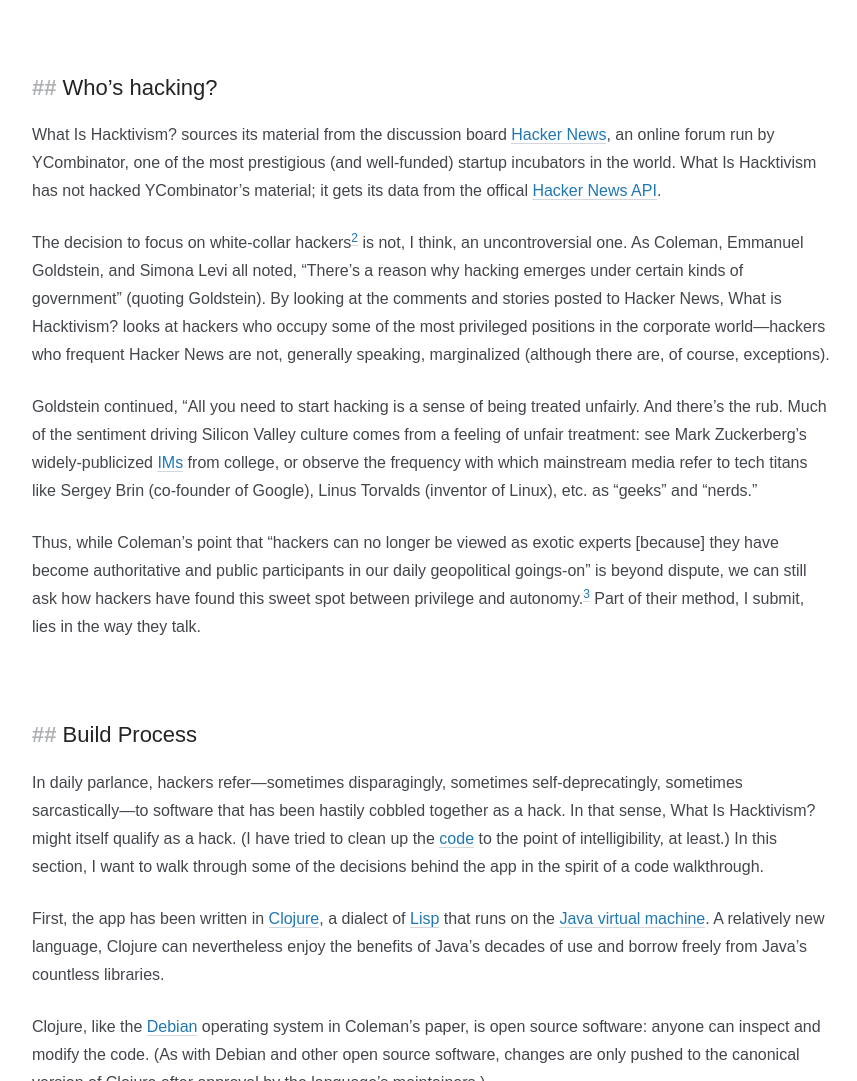
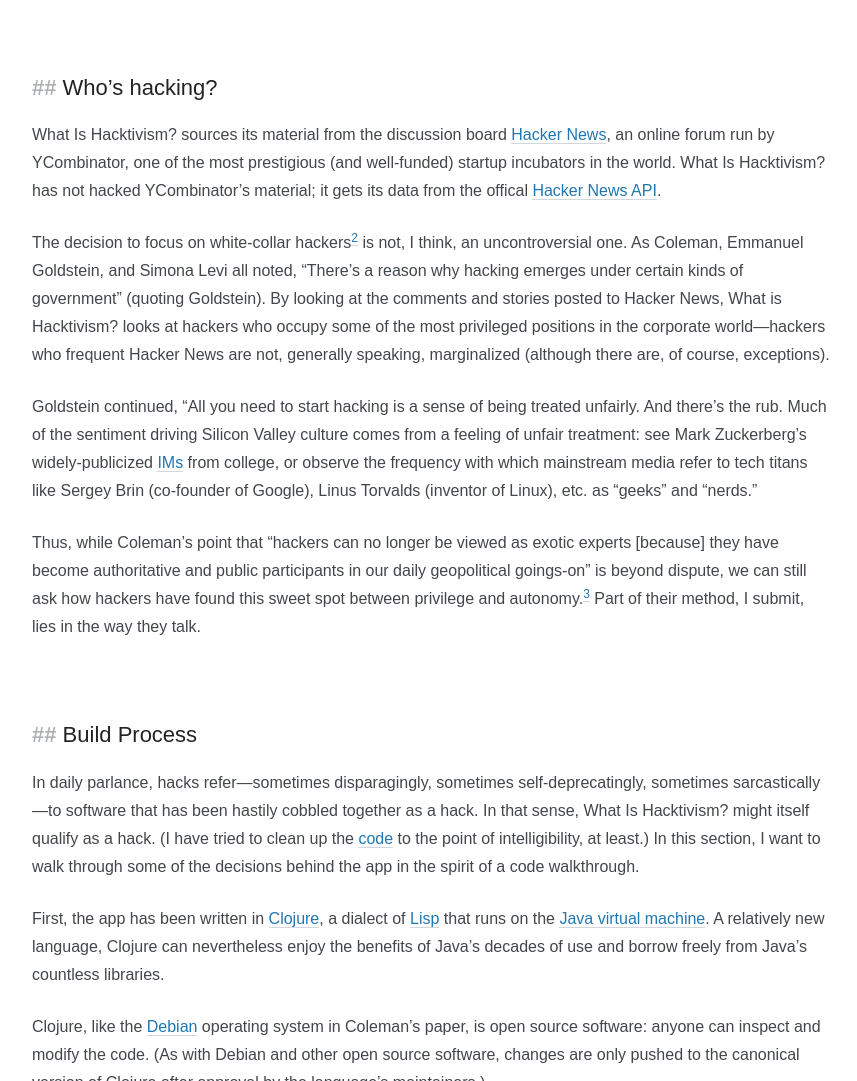
Before and after one commit to pletcher/whatishacktivism, a plain HTML site: page docs/index.html in a window 1280 px wide. Shown: the part 360-1441 px from the top of the page, without its empty margins (208-1065 px from the left). Drawn offline with nearby package versions, Linux system fonts and the light colour scheme.

Commit message:
Fix typos

```diff
--- a/docs/index.html
+++ b/docs/index.html
@@ -22,7 +22,7 @@
 
   <h2 id="who-s-hacking">Who&rsquo;s hacking?</h2>
 
-  <p>What Is Hacktivism? sources its material from the discussion board <a href="https://news.ycombinator.com">Hacker News</a>, an online forum run by YCombinator, one of the most prestigious (and well-funded) startup incubators in the world. What Is Hacktivism has not hacked YCombinator&rsquo;s material; it gets its data from the offical <a href="https://github.com/HackerNews/API">Hacker News API</a>.</p>
+  <p>What Is Hacktivism? sources its material from the discussion board <a href="https://news.ycombinator.com">Hacker News</a>, an online forum run by YCombinator, one of the most prestigious (and well-funded) startup incubators in the world. What Is Hacktivism? has not hacked YCombinator&rsquo;s material; it gets its data from the offical <a href="https://github.com/HackerNews/API">Hacker News API</a>.</p>
 
   <p>The decision to focus on white-collar hackers<sup class="footnote-ref" id="fnref:white-collar"><a href="#fn:white-collar">2</a></sup> is not, I think, an uncontroversial one. As Coleman, Emmanuel Goldstein, and Simona Levi all noted, &ldquo;There&rsquo;s a reason why hacking emerges under certain kinds of government&rdquo; (quoting Goldstein). By looking at the comments and stories posted to Hacker News, What is Hacktivism? looks at hackers who occupy some of the most privileged positions in the corporate world&mdash;hackers who frequent Hacker News are not, generally speaking, marginalized (although there are, of course, exceptions).</p>
 
@@ -32,7 +32,7 @@
 
   <h2 id="build-process">Build Process</h2>
 
-  <p>In daily parlance, hackers refer&mdash;sometimes disparagingly, sometimes self-deprecatingly, sometimes sarcastically&mdash;to software that has been hastily cobbled together as a hack. In that sense, What Is Hacktivism? might itself qualify as a hack. (I have tried to clean up the <a href="https://github.com/pletcher/whatishacktivism">code</a> to the point of intelligibility, at least.) In this section, I want to walk through some of the decisions behind the app in the spirit of a code walkthrough.</p>
+  <p>In daily parlance, hacks refer&mdash;sometimes disparagingly, sometimes self-deprecatingly, sometimes sarcastically&mdash;to software that has been hastily cobbled together as a hack. In that sense, What Is Hacktivism? might itself qualify as a hack. (I have tried to clean up the <a href="https://github.com/pletcher/whatishacktivism">code</a> to the point of intelligibility, at least.) In this section, I want to walk through some of the decisions behind the app in the spirit of a code walkthrough.</p>
 
   <p>First, the app has been written in <a href="https://clojure.org">Clojure</a>, a dialect of <a href="https://en.wikipedia.org/wiki/Lisp_(programming_language)">Lisp</a> that runs on the <a href="https://en.wikipedia.org/wiki/Java_virtual_machine">Java virtual machine</a>. A relatively new language, Clojure can nevertheless enjoy the benefits of Java&rsquo;s decades of use and borrow freely from Java&rsquo;s countless libraries.</p>
 
```
